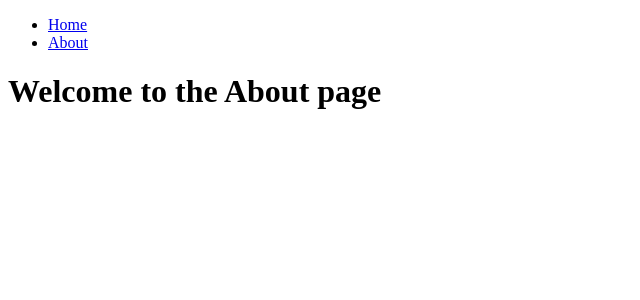
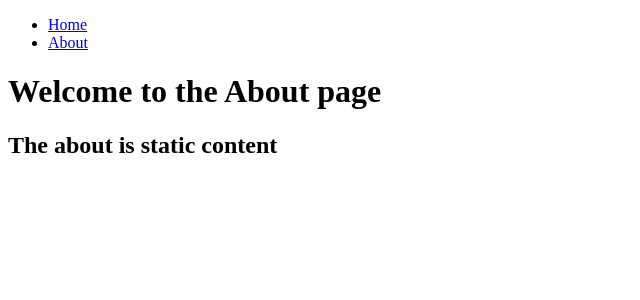
Before and after one commit to lsapundzic/b2b-store-frontend, a Next.js app: page /about in a window 1280 px wide. Shown: the top 300 px of the page, without its empty margins (0-640 px from the left). Built offline with nearby package versions, Linux system fonts and the light colour scheme.

Commit message:
Vercel deployment fix attempt

```diff
--- a/app/about/page.js
+++ b/app/about/page.js
@@ -2,6 +2,7 @@ export default function About() {
   return (
     <div>
       <h1>Welcome to the About page</h1>
+      <h2>The about is static content</h2>
     </div>
   );
 }
```
